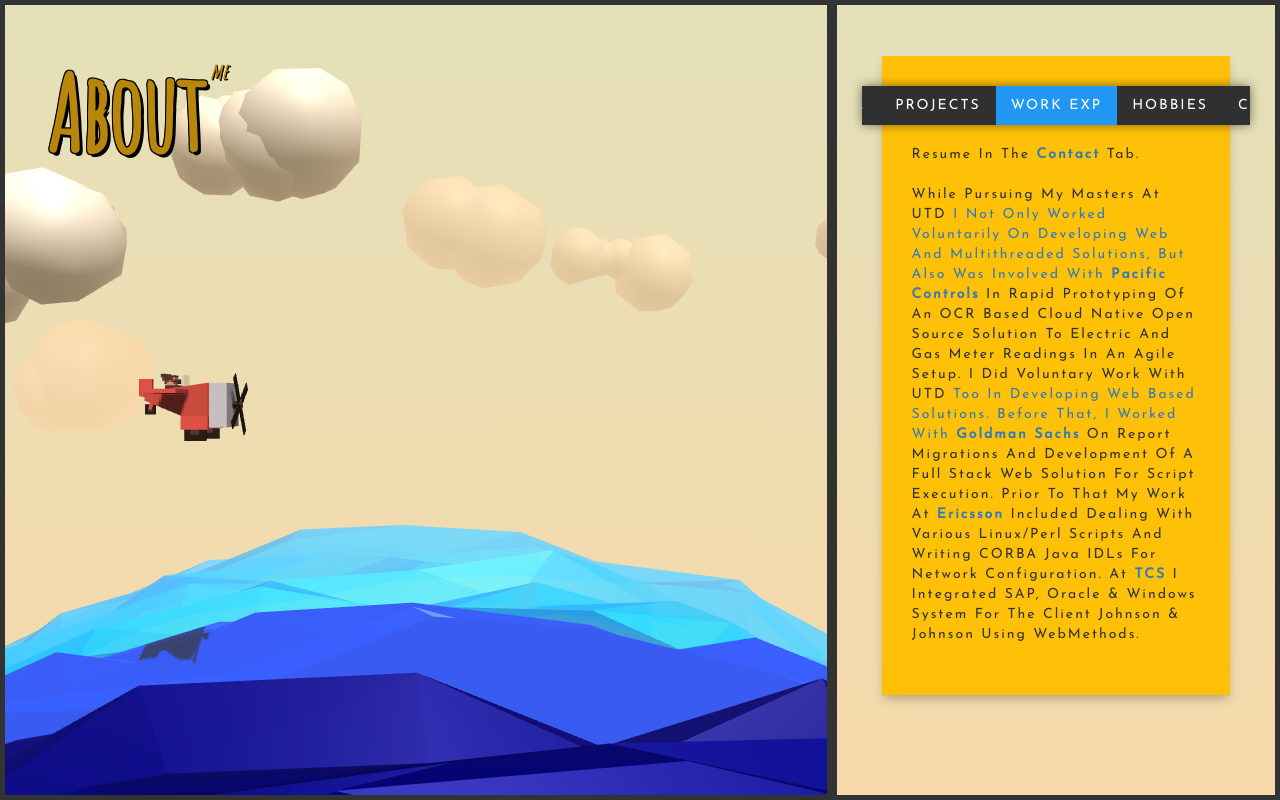
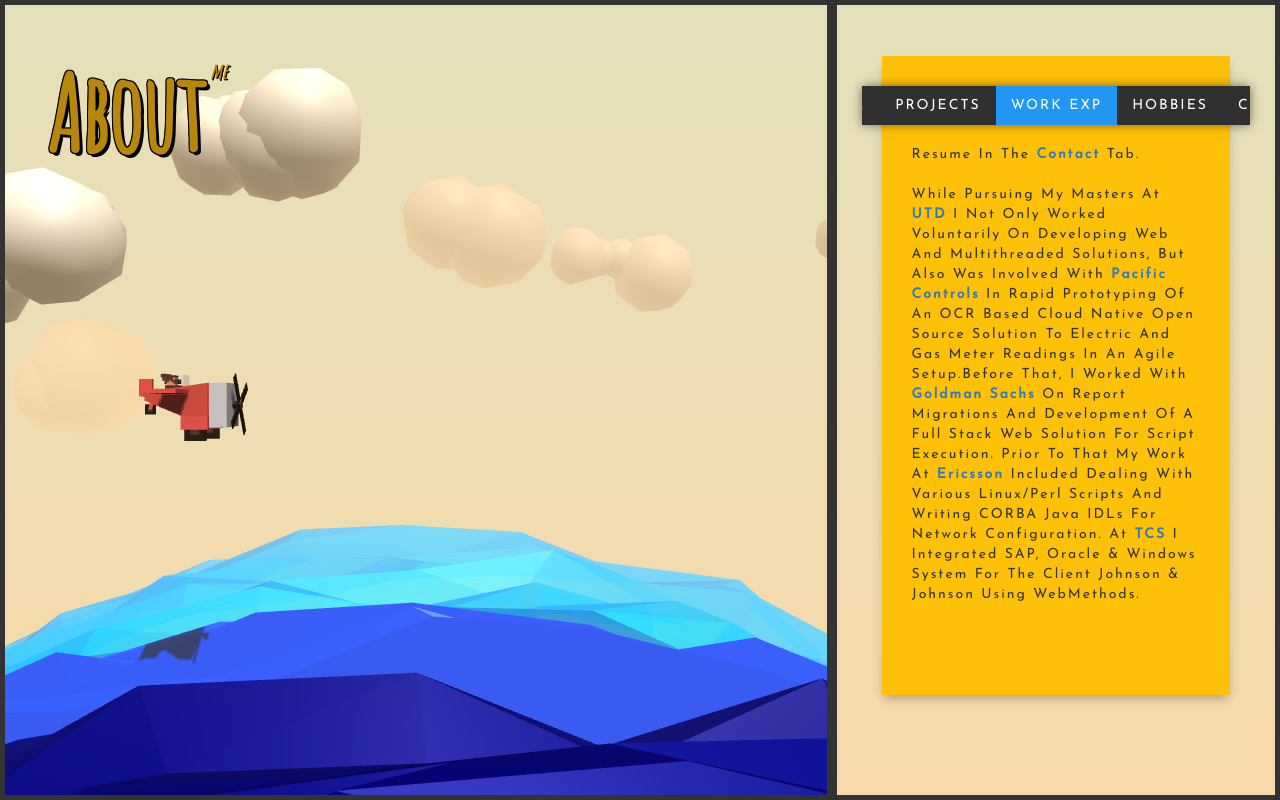
Before and after one commit to papillon88/debaspreet.github.io, a plain HTML site: page index.html in a window 1280 px wide. Both pictures are taken after a click on the item "WORK EXP". Drawn offline with nearby package versions, Linux system fonts and the light colour scheme; a script that the page names is missing.

Commit message:
Update index.html

```diff
--- a/index.html
+++ b/index.html
@@ -248,12 +248,11 @@
                                 <a href="#foryou" id="black" aria-controls="foryou" role="tab" data-toggle="tab"
                                    class="tablink"
                                    onclick="openTabFromClick('black')"><b>contact</b></a> tab.<br><br>
-                                While pursuing my masters at UTD<a href="http://www.utdallas.edu/"
-                                                                                         target="_blank"> I not only worked voluntarily on developing web and multithreaded solutions, but also was involved with <a href="http://www.pacificcontrols.net/"
-                                                                                         target="_blank">
+                                While pursuing my masters at <a href="http://www.utdallas.edu/" target="_blank"><b>UTD</b></a>
+                                I not only worked voluntarily on developing web and multithreaded solutions,
+                                but also was involved with <a href="http://www.pacificcontrols.net/" target="_blank">
                                 <b>Pacific Controls</b></a> in rapid prototyping of an OCR based cloud native open source solution
-                                to electric and gas meter readings in an agile setup. I did voluntary work with UTD<a href="http://www.utdallas.edu/"
-                                                                                         target="_blank"> too in developing web based solutions. Before that, I worked with <a
+                                to electric and gas meter readings in an agile setup.Before that, I worked with <a
                                     href="http://www.goldmansachs.com/index.html" target="_blank">
                                 <b>Goldman Sachs</b></a>
                                 on report migrations and development of a full stack web solution for script execution.
@@ -261,8 +260,7 @@
                                 <a href="https://www.ericsson.com/en" target="_blank"><b>Ericsson</b></a>
                                 included dealing with various linux/perl scripts and writing CORBA java IDLs for network configuration.
                                 At <a href="https://www.tcs.com/" target="_blank"><b>TCS</b></a> I integrated SAP, Oracle &
-                                Windows
-                                system for the client Johnson & Johnson using WebMethods.
+                                Windows system for the client Johnson & Johnson using WebMethods.
                             </div>
 
                             <div role="tabpanel" class="tab-pane" id="about">
```
